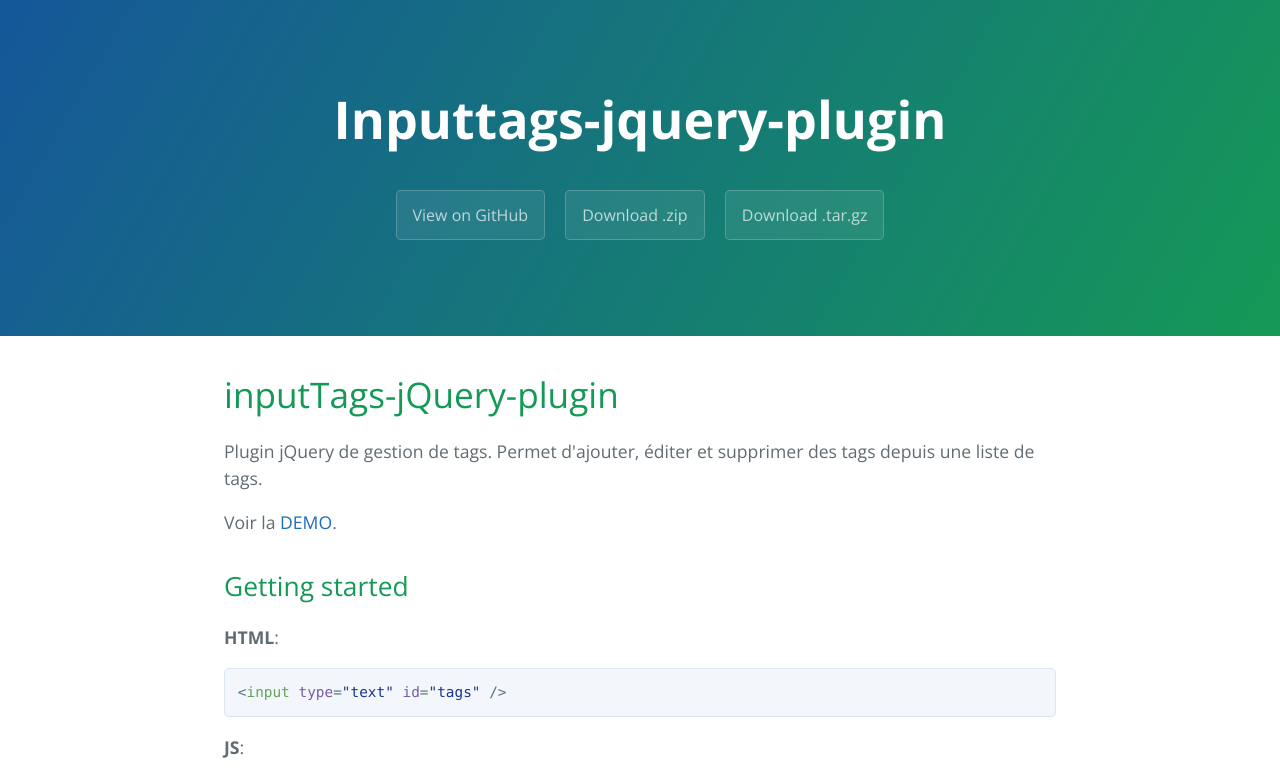
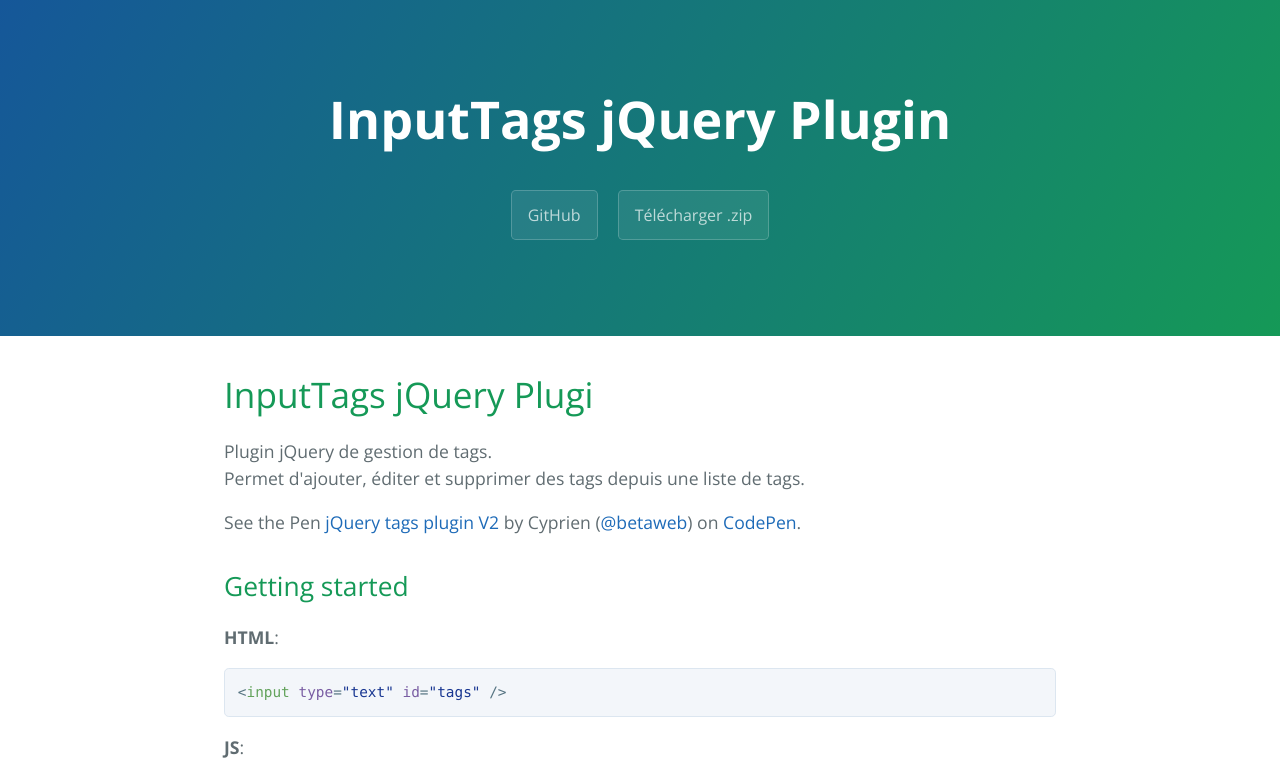
Before and after one commit to betaWeb/inputTags-jQuery-plugin, a plain HTML site: page index.html in a window 1280 px wide. Shown: the top 775 px of the page. Drawn offline with nearby package versions, Linux system fonts and the light colour scheme; a script that the page names is missing.

Commit message:
Mise à jour de la page demo github

```diff
--- a/index.html
+++ b/index.html
@@ -2,7 +2,7 @@
 <html lang="en-us">
   <head>
     <meta charset="UTF-8">
-    <title>Inputtags-jquery-plugin by betaWeb</title>
+    <title>>InputTags jQuery Plugin | betaWeb</title>
     <meta name="viewport" content="width=device-width, initial-scale=1">
     <link rel="stylesheet" type="text/css" href="stylesheets/normalize.css" media="screen">
     <link href='http://fonts.googleapis.com/css?family=Open+Sans:400,700' rel='stylesheet' type='text/css'>
@@ -11,21 +11,21 @@
   </head>
   <body>
     <section class="page-header">
-      <h1 class="project-name">Inputtags-jquery-plugin</h1>
+      <h1 class="project-name">InputTags jQuery Plugin</h1>
       <h2 class="project-tagline"></h2>
-      <a href="https://github.com/betaWeb/inputTags-jQuery-plugin" class="btn">View on GitHub</a>
-      <a href="https://github.com/betaWeb/inputTags-jQuery-plugin/zipball/master" class="btn">Download .zip</a>
-      <a href="https://github.com/betaWeb/inputTags-jQuery-plugin/tarball/master" class="btn">Download .tar.gz</a>
+      <a href="https://github.com/betaWeb/inputTags-jQuery-plugin" class="btn">GitHub</a>
+      <a href="https://github.com/betaWeb/inputTags-jQuery-plugin/zipball/master" class="btn">Télécharger .zip</a>
     </section>
 
     <section class="main-content">
       <h1>
-<a id="inputtags-jquery-plugin" class="anchor" href="#inputtags-jquery-plugin" aria-hidden="true"><span class="octicon octicon-link"></span></a>inputTags-jQuery-plugin</h1>
+<a id="inputtags-jquery-plugin" class="anchor" href="#inputtags-jquery-plugin" aria-hidden="true"><span class="octicon octicon-link"></span></a>InputTags jQuery Plugi</h1>
 
-<p>Plugin jQuery de gestion de tags.
+<p>Plugin jQuery de gestion de tags.<br>
 Permet d'ajouter, éditer et supprimer des tags depuis une liste de tags.</p>
 
-<p>Voir la <a href="http://codepen.io/betaweb/pen/PqdbMO/">DEMO</a>.</p>
+<p data-height="406" data-theme-id="17330" data-slug-hash="PqdbMO" data-default-tab="result" data-user="betaweb" class='codepen'>See the Pen <a href='http://codepen.io/betaweb/pen/PqdbMO/'>jQuery tags plugin V2</a> by Cyprien (<a href='http://codepen.io/betaweb'>@betaweb</a>) on <a href='http://codepen.io'>CodePen</a>.</p>
+<script async src="//assets.codepen.io/assets/embed/ei.js"></script>
 
 <h2>
 <a id="getting-started" class="anchor" href="#getting-started" aria-hidden="true"><span class="octicon octicon-link"></span></a>Getting started</h2>
@@ -104,9 +104,7 @@
 });</pre></div>
 
       <footer class="site-footer">
-        <span class="site-footer-owner"><a href="https://github.com/betaWeb/inputTags-jQuery-plugin">Inputtags-jquery-plugin</a> is maintained by <a href="https://github.com/betaWeb">betaWeb</a>.</span>
-
-        <span class="site-footer-credits">This page was generated by <a href="https://pages.github.com">GitHub Pages</a> using the <a href="https://github.com/jasonlong/cayman-theme">Cayman theme</a> by <a href="https://twitter.com/jasonlong">Jason Long</a>.</span>
+        <span class="site-footer-owner">Le plugin jQuery <a href="https://github.com/betaWeb/inputTags-jQuery-plugin">InputTags</a> est maintenu par <a href="https://github.com/betaWeb">betaWeb</a>.</span>
       </footer>
 
     </section>
```
